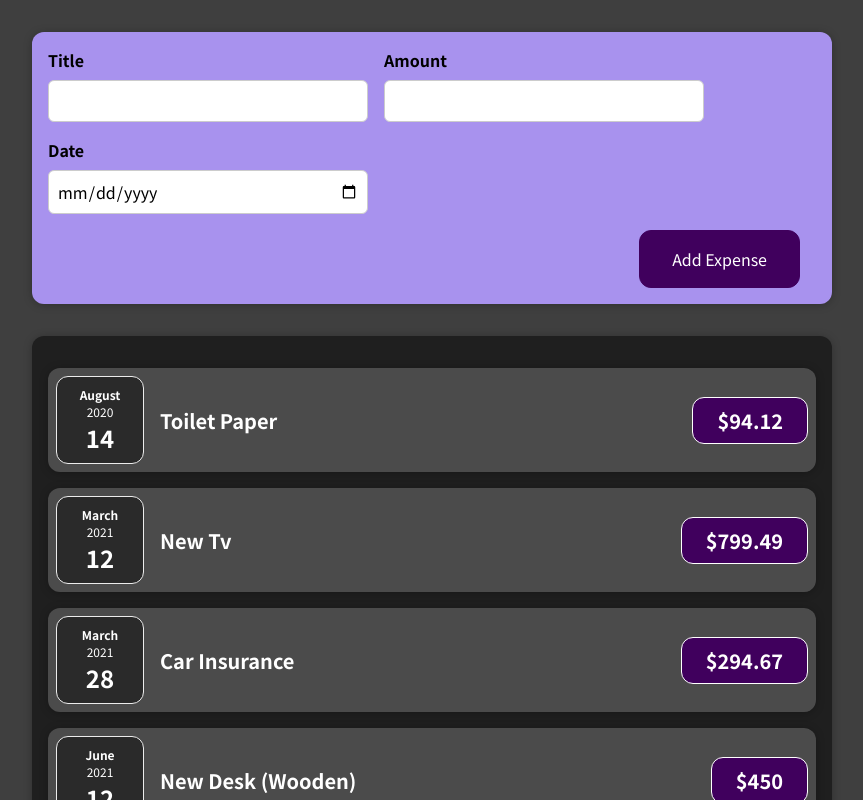
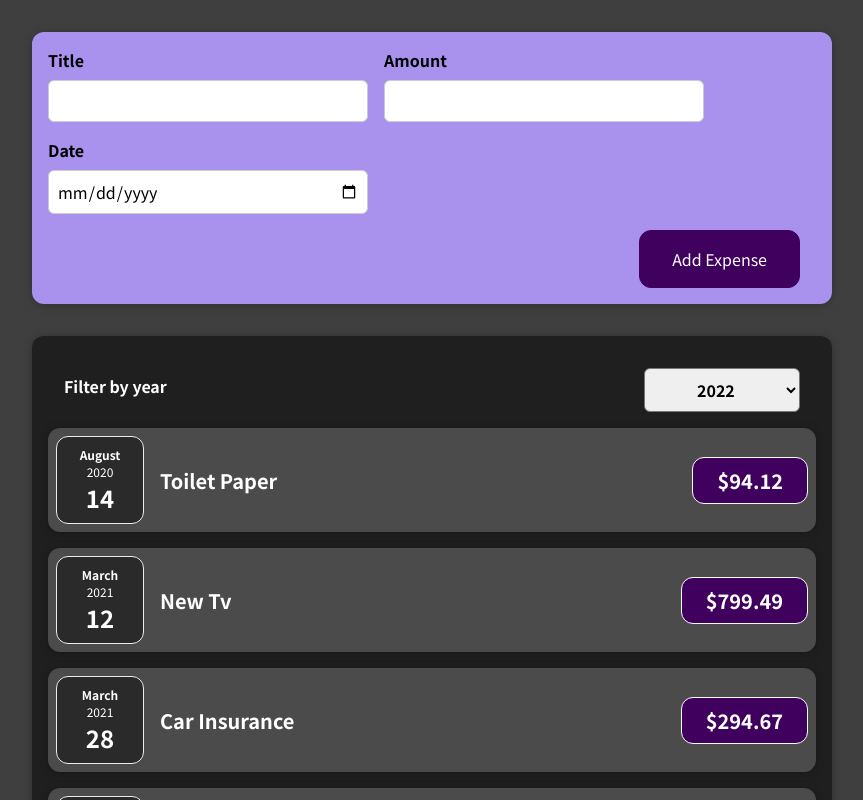
Before and after one commit to KamilKonopski/Expenses-Tracker-App, a React (Create React App) app: page / in a window 1280 px wide. Shown: the top 800 px of the page, without its empty margins (208-1071 px from the left). Built offline with nearby package versions, Linux system fonts and the light colour scheme.

Commit message:
add expense filter state

```diff
--- a/src/components/Expenses/Expenses.js
+++ b/src/components/Expenses/Expenses.js
@@ -1,11 +1,25 @@
+import { useState } from "react";
+
 import Card from "../UI/Card";
 import ExpenseItem from ".//ExpenseItem";
+import ExpensesFilter from "./ExpensesFilter";
 
 import "./Expenses.css";
 
 const Expenses = ({ expenses }) => {
+	const [filteredYear, setFilteredYear] = useState("2022");
+
+	const filteredChangeHadler = (selectedYear) => {
+		setFilteredYear(selectedYear);
+	};
+
 	return (
+		<div>
 			<Card className="expenses">
+				<ExpensesFilter
+					selected={filteredYear}
+					onChageFilter={filteredChangeHadler}
+				/>
 				{expenses.map((expense) => {
 					return (
 						<ExpenseItem
@@ -17,6 +31,7 @@ const Expenses = ({ expenses }) => {
 					);
 				})}
 			</Card>
+		</div>
 	);
 };
 
```
Lines whose indentation alone changed are shown as unchanged.
